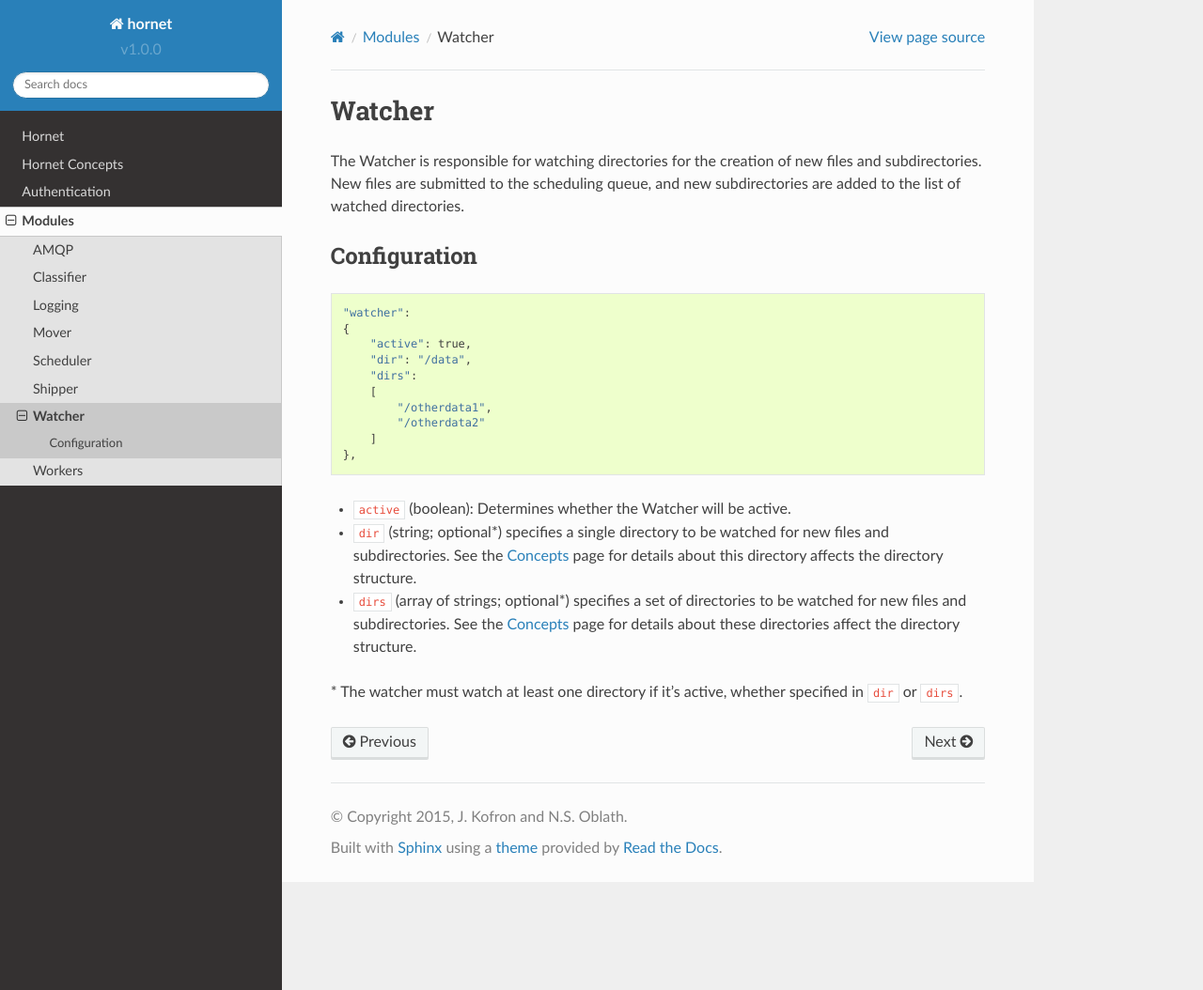
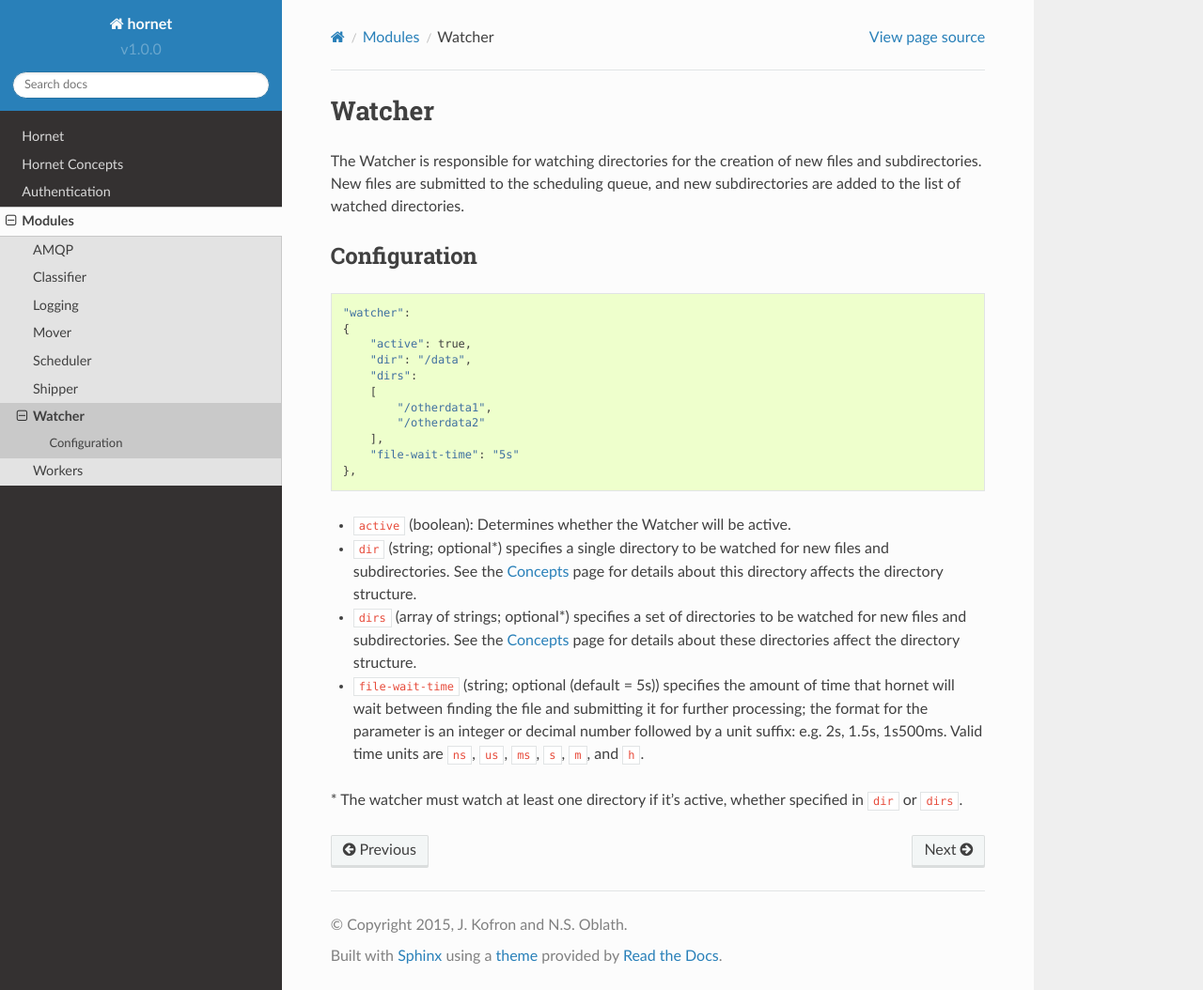
Before and after one commit to project8/hornet, a Sphinx documentation site: the page built from documentation/modules/watcher.rst, in a window 1280 px wide and 1054 px high. Shown: the whole window at 94% size. Built offline with Sphinx 7.4.7 and the Read the Docs theme 2.0.0, drawn with Linux system fonts in a browser that asks for light colours.

Commit message:
Added documentation for the file wait time in the watcher

```diff
--- a/documentation/modules/watcher.rst
+++ b/documentation/modules/watcher.rst
@@ -17,11 +17,13 @@
         [
             "/otherdata1",
             "/otherdata2"
-        ]
+        ],
+        "file-wait-time": "5s"
     },
 
 * ``active`` (boolean): Determines whether the Watcher will be active.
 * ``dir`` (string; optional\*) specifies a single directory to be watched for new files and subdirectories.  See the :doc:`Concepts <../concepts>` page for details about this directory affects the directory structure.
 * ``dirs`` (array of strings; optional\*) specifies a set of directories to be watched for new files and subdirectories.  See the :doc:`Concepts <../concepts>` page for details about these directories affect the directory structure.
+* ``file-wait-time`` (string; optional (default = 5s)) specifies the amount of time that hornet will wait between finding the file and submitting it for further processing; the format for the parameter is an integer or decimal number followed by a unit suffix: e.g. 2s, 1.5s, 1s500ms.  Valid time units are ``ns``, ``us``, ``ms``, ``s``, ``m``, and ``h``.
 
 \* The watcher must watch at least one directory if it's active, whether specified in ``dir`` or ``dirs``.
```
